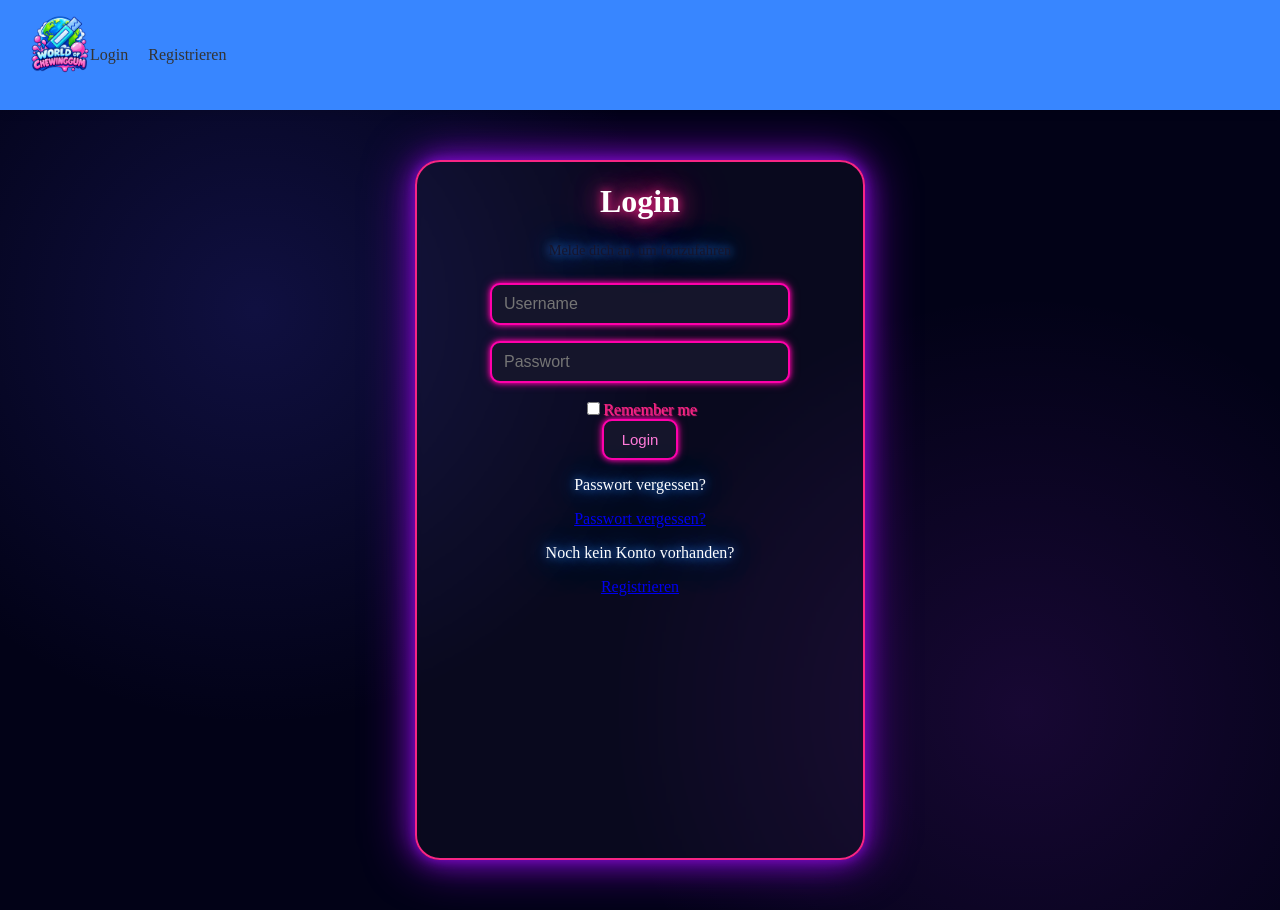
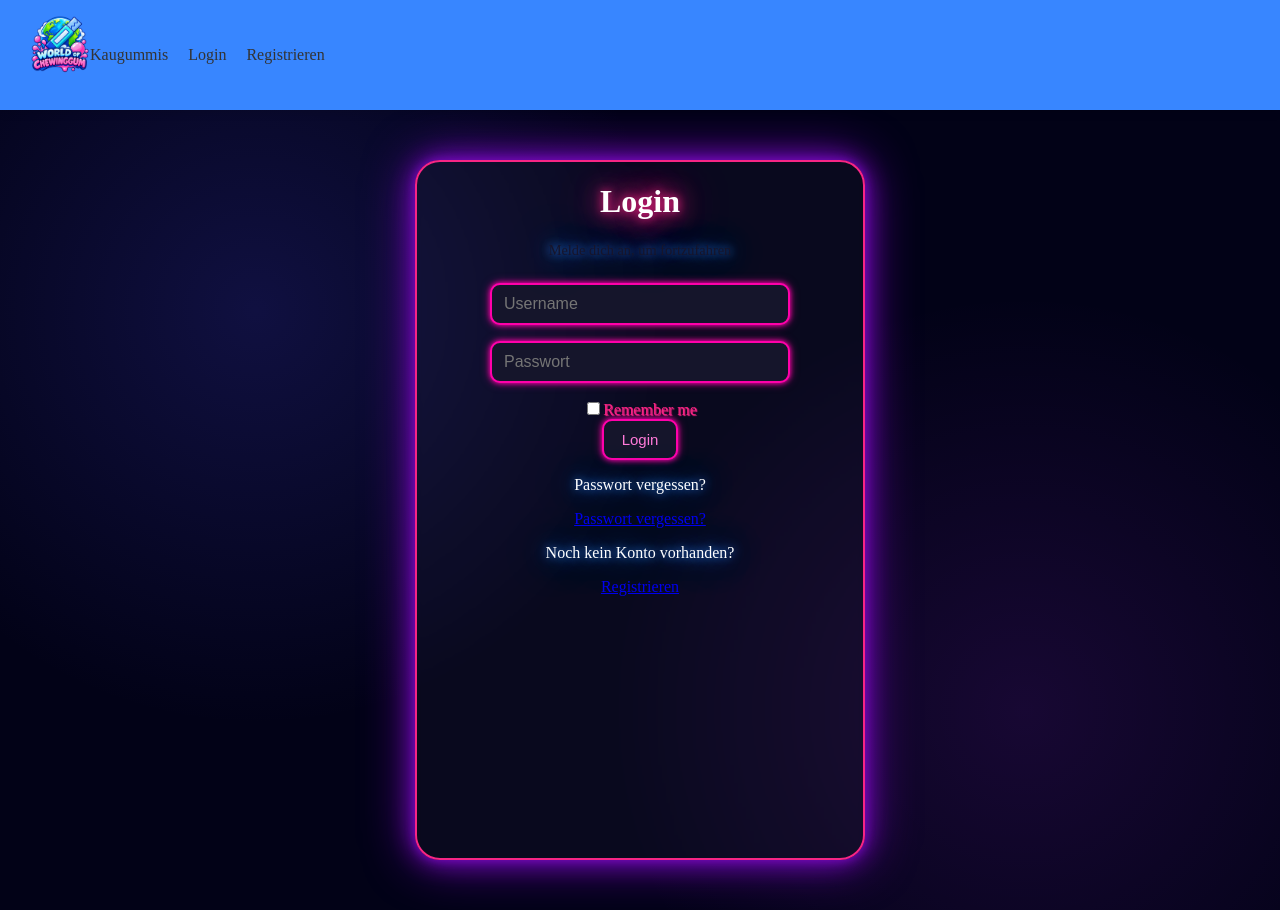
Before and after one commit to Vinci4600/World-of-Chewing-gum, a React (Vite) app in the folder Frontend/: page /login in a window 1280 px wide. Built offline with nearby package versions, Linux system fonts and the light colour scheme.

Commit message:
add Link in Navbar

```diff
--- a/Frontend/src/App.jsx
+++ b/Frontend/src/App.jsx
@@ -28,10 +28,10 @@ function App() {
                 </div>
 
                 <div className="navbar-links">
+                    <Link to="/kaugummiPage">Kaugummis</Link>
                     {isAuthenticated ? (
                         <>
                             <Link to="/">Home</Link>
-                            <Link to="/kaugummiPage">Kaugummis</Link>
                             <Link to="/kaugummiadd">Kaugummi hinzufügen</Link>
                             <button onClick={handleLogout} className="logout-btn">
                                 Logout
```
